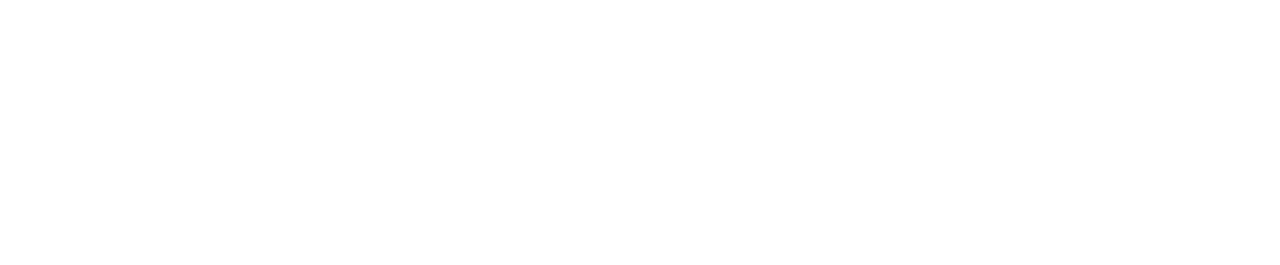
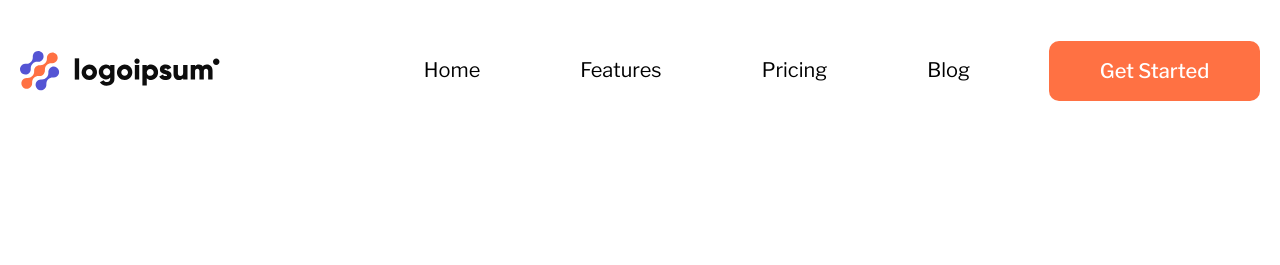
Before and after one commit to YahorLukyanchyk/logoipsum, a plain HTML site: page index.html in a window 1280 px wide. Drawn offline with nearby package versions, Linux system fonts and the light colour scheme.

Commit message:
header was created

```diff
--- a/index.html
+++ b/index.html
@@ -1,12 +1,46 @@
 <!DOCTYPE html>
 <html lang="en">
-<head>
-    <meta charset="UTF-8">
-    <meta http-equiv="X-UA-Compatible" content="IE=edge">
-    <meta name="viewport" content="width=device-width, initial-scale=1.0">
-    <title>Document</title>
-</head>
-<body>
-
-</body>
+  <head>
+    <meta charset="UTF-8" />
+    <meta http-equiv="X-UA-Compatible" content="IE=edge" />
+    <meta name="viewport" content="width=device-width, initial-scale=1.0" />
+    <link rel="icon" href="img/icon.svg">
+    <link rel="stylesheet" href="styles/stylesheet.css" />
+    <link rel="preconnect" href="https://fonts.googleapis.com" />
+    <link rel="preconnect" href="https://fonts.gstatic.com" crossorigin />
+    <link
+      href="https://fonts.googleapis.com/css2?family=Libre+Franklin:wght@100;200;300;400;500;700&display=swap"
+      rel="stylesheet"
+    />
+    <title>logoipsum</title>
+  </head>
+  <body>
+    <header class="header">
+      <div class="header__container">
+        <a href="#"
+          ><div class="logo__block">
+            <img src="img/logo.svg" alt="Logo" /></div
+        ></a>
+        <nav class="header__nav nav">
+          <ul class="nav__list">
+            <li class="nav__item">
+              <a href="#" class="nav__link">Home</a>
+            </li>
+            <li class="nav__item">
+              <a href="#" class="nav__link">Features</a>
+            </li>
+            <li class="nav__item">
+              <a href="#" class="nav__link">Pricing</a>
+            </li>
+            <li class="nav__item">
+              <a href="#" class="nav__link">Blog</a>
+            </li>
+          </ul>
+        </nav>
+        <a class="header-btn" href="#">Get Started</a>
+      </div>
+    </header>
+    <main class="main"></main>
+    <footer class="footer"></footer>
+  </body>
 </html>
--- a/styles/stylesheet.css
+++ b/styles/stylesheet.css
@@ -0,0 +1,213 @@
+/* http://meyerweb.com/eric/tools/css/reset/
+v2.0 | 20110126
+License: none (public domain)
+*/
+html,
+body,
+div,
+span,
+applet,
+object,
+iframe,
+h1,
+h2,
+h3,
+h4,
+h5,
+h6,
+p,
+blockquote,
+pre,
+a,
+abbr,
+acronym,
+address,
+big,
+cite,
+code,
+del,
+dfn,
+em,
+img,
+ins,
+kbd,
+q,
+s,
+samp,
+small,
+strike,
+strong,
+sub,
+sup,
+tt,
+var,
+b,
+u,
+i,
+center,
+dl,
+dt,
+dd,
+ol,
+ul,
+li,
+fieldset,
+form,
+label,
+legend,
+table,
+caption,
+tbody,
+tfoot,
+thead,
+tr,
+th,
+td,
+article,
+aside,
+canvas,
+details,
+embed,
+figure,
+figcaption,
+footer,
+header,
+hgroup,
+menu,
+nav,
+output,
+ruby,
+section,
+summary,
+time,
+mark,
+audio,
+video {
+  margin: 0;
+  padding: 0;
+  border: 0;
+  font-size: 100%;
+  font: inherit;
+  vertical-align: baseline;
+}
+/* HTML5 display-role reset for older browsers */
+article,
+aside,
+details,
+figcaption,
+figure,
+footer,
+header,
+hgroup,
+menu,
+nav,
+section {
+  display: block;
+}
+body {
+  line-height: 1;
+}
+ol,
+ul {
+  list-style: none;
+}
+blockquote,
+q {
+  quotes: none;
+}
+blockquote:before,
+blockquote:after,
+q:before,
+q:after {
+  content: "";
+  content: none;
+}
+table {
+  border-collapse: collapse;
+  border-spacing: 0;
+}
+
+@font-face {
+  font-family: "Franklin Gothic";
+  src: url(../fonts/Franklin\ Gothic.woff);
+}
+
+a {
+  color: black;
+  text-decoration: none;
+}
+
+body {
+  font-family: "Libre Franklin", sans-serif;
+}
+
+[class$="__container"] {
+  max-width: 1240px;
+  margin: 0 auto;
+}
+
+.header__container {
+  display: flex;
+  flex-direction: row;
+  justify-content: space-between;
+  align-items: center;
+  line-height: 60px;
+  padding: 40px 0 160px 0;
+}
+.logo__block {
+  display: flex;
+  align-items: center;
+}
+.nav__block {
+}
+.header__nav {
+}
+.nav {
+  margin-left: auto;
+}
+.nav__list {
+  display: flex;
+  flex-direction: row;
+  justify-content: flex-end;
+}
+
+.nat__item {
+}
+
+.nav__list > li:not(.nav__item:last-child) {
+  margin-right: 100px;
+}
+
+.nav__item:last-child {
+  margin-right: 79px;
+}
+
+.nav__link {
+  font-style: normal;
+  font-weight: 400;
+  font-size: 20px;
+}
+
+.nav__link:hover {
+  border-bottom: 2px solid black;
+}
+
+.btn__block {
+  max-width: 286px;
+}
+
+.header-btn {
+  width: 211px;
+  text-align: center;
+  border-radius: 10px;
+  font-style: normal;
+  font-weight: 500;
+  font-size: 20px;
+  color: white;
+  background-color: #ff7143;
+  transition: 0.3s;
+}
+
+.header-btn:hover {
+  background-color: #d1542b;
+}
```
Also changed, not shown: img/icon.svg (added), img/logo.svg (added).
